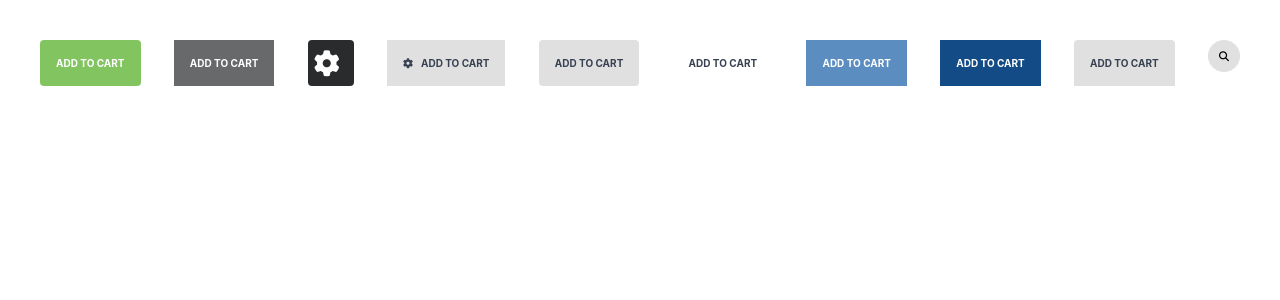
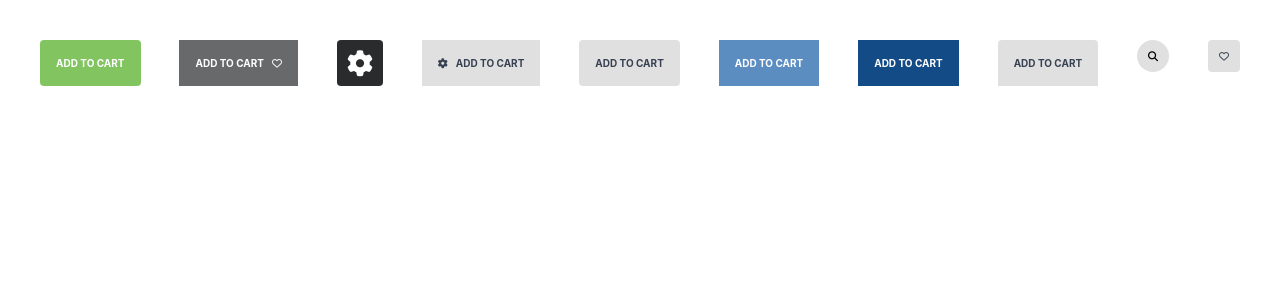
Before and after one commit to krasenDimitrov90/e-commerce, a React (Create React App) app: page / in a window 1280 px wide. Shown: the top 300 px of the page. Built offline with nearby package versions, Linux system fonts and the light colour scheme.

Commit message:
making the Icons components

```diff
--- a/src/App.js
+++ b/src/App.js
@@ -1,10 +1,11 @@
 import React from 'react';
 import { Button } from './modules';
+import { SearchIcon, HeartIcon, GearIcon } from './modules';
 
 
 function App() {
 
-  const icon = <i className="fa-solid fa-gear mr-2"></i>;
+  const icon = <i className="fa-solid fa-gear"></i>;
   const [isLoading, setIsLoading] = React.useState(false);
 
   const clickHandler = React.useCallback(() => {
@@ -17,16 +18,22 @@ function App() {
   return (
     <div className="flex justify-between p-10">
       <Button variant="green" rounded={'rounded'} disabled={true}>Add to cart</Button>
-      <Button variant="dark" disabled={true}>Add to cart</Button>
-      <Button classes={'bg-dark-800 w-12 text-[26px] text-white rounded'}>{icon}</Button>
-      <Button variant="gray" isLoading={isLoading} leftIcon={icon} onClick={clickHandler} rounded={true} >Add to cart</Button>
+      <Button variant="dark" disabled={true} rightIcon={<HeartIcon right={true} />}>Add to cart</Button>
+      <Button custom={'bg-dark-800 w-12 text-[26px] text-white rounded'}>
+        <GearIcon />
+      </Button>
+      <Button variant="gray" isLoading={isLoading} leftIcon={<GearIcon left={true} />} onClick={clickHandler} rounded={true} >Add to cart</Button>
       <Button variant="gray-blue" icon={icon} left={true} rounded={'rounded'} >Add to cart</Button>
-      <Button variant="white" >Add to cart</Button>
       <Button variant="blue" disabled={true} >Add to cart</Button>
       <Button variant="dark-blue" >Add to cart</Button>
       <Button variant="gray-blue" rounded={'half-rounded'}>Add to cart</Button>
-      <Button variant='gray-green' rounded={'circle'} size='small'><i class="fa-solid fa-magnifying-glass"></i></Button>
-    </div>
+      <Button variant='gray-green' rounded={'circle'} size='small'>
+        <SearchIcon />
+      </Button>
+      <Button variant='gray-blue' rounded='rounded' size='small'>
+        <HeartIcon />
+      </Button>
+    </div >
   );
 }
 
--- a/src/modules/Button/Button.js
+++ b/src/modules/Button/Button.js
@@ -5,7 +5,7 @@ import './Button.css';
 export const Button = ({
     type,
     variant,
-    classes,
+    custom,
     rounded,
     size,
     expand,
@@ -16,12 +16,13 @@ export const Button = ({
     disabled,
     isLoading }) => {
 
-    let sizeClass = size || 'mid';
-    let classNames = (classes || 'btn ' + Button.variants[variant]) + ' ' +  sizeClass + ' ' + rounded;
-    classNames += expand ? ' flex-1' : '';
+    const sizeClass = size || 'mid';
+    const expandedClass = expand ? ' flex-1' : '';
+    const variantClass = (custom || 'btn ' + Button.variants[variant])
+    const classes = [variantClass, sizeClass, expandedClass, rounded];
 
     return (
-        <button className={classNames} type={type} onClick={onClick} disabled={disabled || isLoading}>
+        <button className={classes.join(' ')} type={type} onClick={onClick} disabled={disabled || isLoading}>
             {isLoading && <Spinner />}
             {leftIcon && !isLoading && leftIcon}
             {children}
@@ -31,8 +32,7 @@ export const Button = ({
 };
 
 Button.defaultProps = {
-    style: null,
-    classes: null,
+    custom: null,
     type: 'button',
     rounded: '',
     expand: false,
--- /dev/null
+++ b/src/modules/Icons/Icons.js
@@ -0,0 +1,26 @@
+const getMargins = (left, right) => {
+    let marginLeft = left ? 'mr-2' : '';
+    let marginRight = right ? 'ml-2' : '';
+    return [marginLeft, marginRight];
+};
+
+export const SearchIcon = ({ left = null, right = null }) => {
+    const [marginLeft, marginRight] = getMargins(left, right);
+    return (
+        <i className={`fa-solid fa-magnifying-glass ${marginLeft} ${marginRight}`}></i>
+    )
+};
+
+export const HeartIcon = ({ left = null, right = null }) => {
+    const [marginLeft, marginRight] = getMargins(left, right);
+    return (
+        <i className={`fa-regular fa-heart ${marginLeft} ${marginRight}`}></i>
+    );
+};
+
+export const GearIcon = ({ left = null, right = null }) => {
+    const [marginLeft, marginRight] = getMargins(left, right);
+    return (
+        <i className={`fa-solid fa-gear ${marginLeft} ${marginRight}`}></i>
+    );
+};
--- a/src/modules/Spinner/Spinner.js
+++ b/src/modules/Spinner/Spinner.js
@@ -2,6 +2,6 @@ import './Spinner.css';
 
 export const Spinner = () => {
     return (
-        <span class="loader"></span>
+        <span className="loader"></span>
     );
 };
--- a/src/modules/index.js
+++ b/src/modules/index.js
@@ -1,2 +1,3 @@
 export * from './Button/Button';
 export * from './Spinner/Spinner';
+export * from './Icons/Icons';
```
